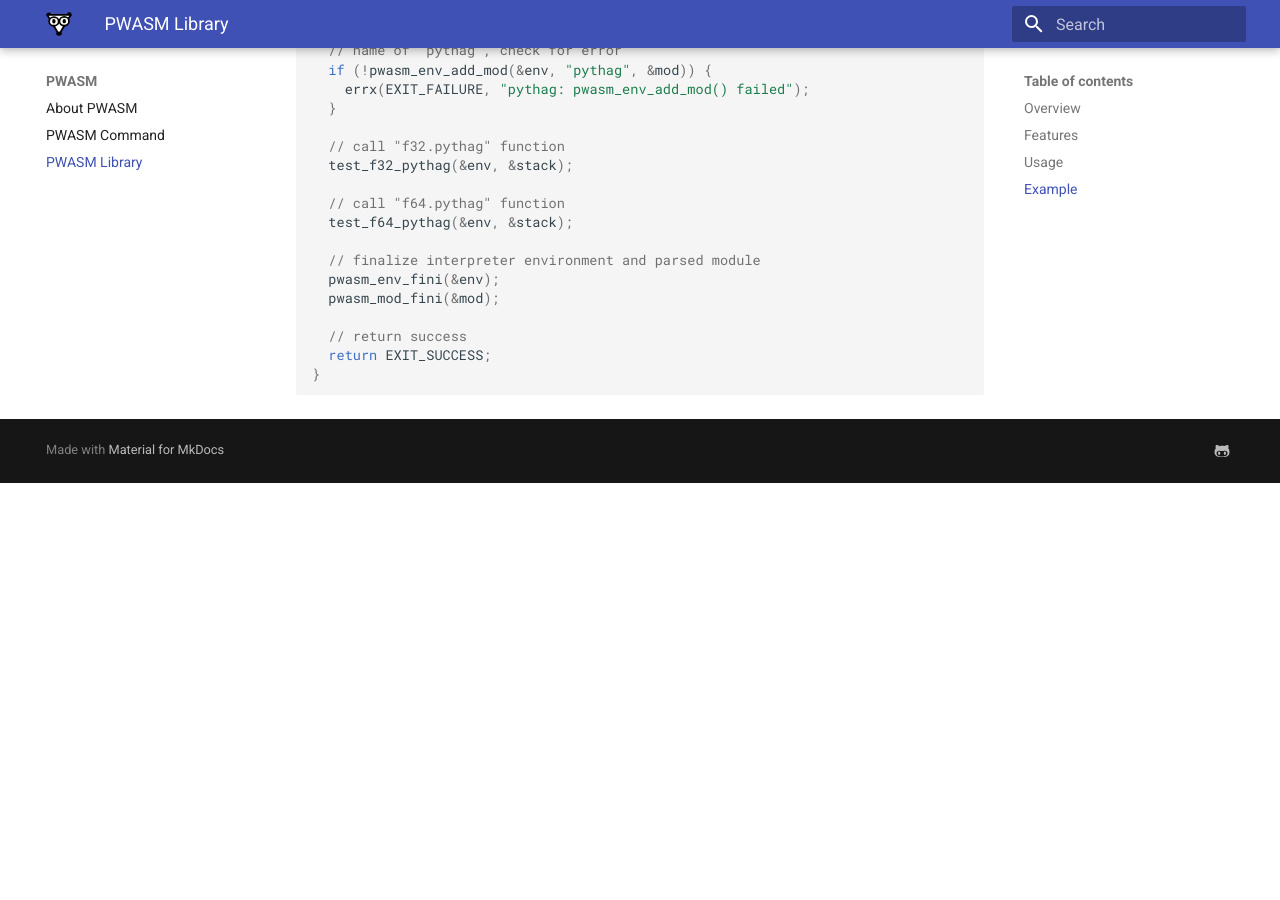
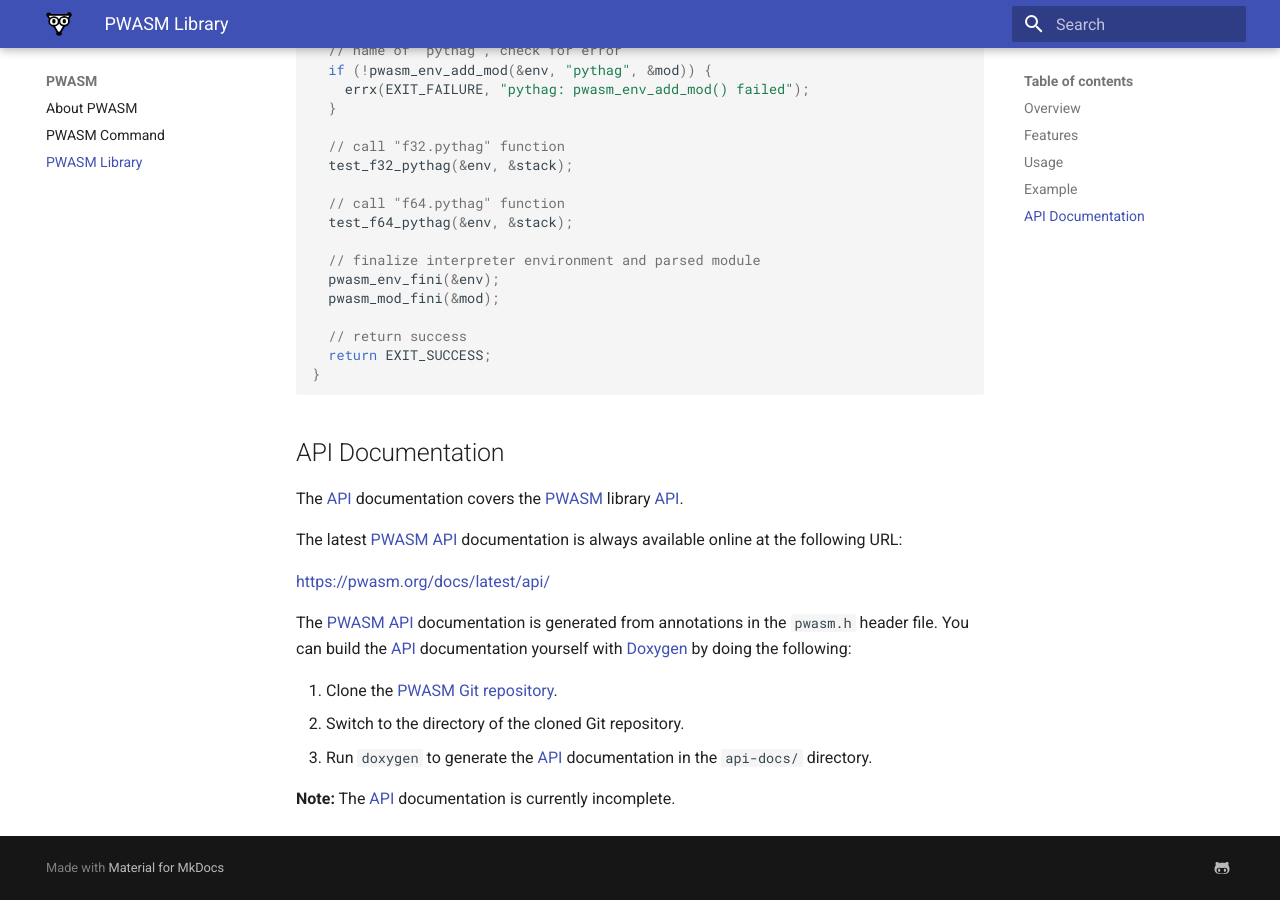
Before and after one commit to pablotron/pwasm, an MkDocs documentation site: the page built from docs/library.md, in a window 1280 px wide and 900 px high, scrolled down 4111 px. Built offline with MkDocs 1.6.1 and Material for MkDocs 9.7.7, drawn with Linux system fonts in a browser that asks for light colours; before the commit the page ends 4594 px from its top, so only the background shows below that.

Commit message:
README.md, docs/library.md: add note about api docs

````diff
--- a/docs/library.md
+++ b/docs/library.md
@@ -204,6 +204,26 @@
 }
 ```
 
+## API Documentation
+
+The [API][] documentation covers the [PWASM][] library [API][].
+
+The latest [PWASM][] [API][] documentation is always available online at
+the following URL:
+
+<https://pwasm.org/docs/latest/api/>
+
+The [PWASM][] [API][] documentation is generated from annotations in the
+`pwasm.h` header file.  You can build the [API][] documentation yourself
+with [Doxygen][] by doing the following:
+
+1. Clone the [PWASM Git repository][pwasm-git].
+2. Switch to the directory of the cloned Git repository.
+3. Run `doxygen` to generate the [API][] documentation in the
+   `api-docs/` directory.
+
+**Note:** The [API][] documentation is currently incomplete.
+
 [pwasm]: https://pwasm.org/
   "PWASM"
 [pwasm-git]: https://github.com/pablotron/pwasm
@@ -228,3 +248,7 @@
   "My GitHub page"
 [mit]: https://opensource.org/licenses/MIT
   "MIT license"
+[doxygen]: http://www.doxygen.nl/
+  "Doxygen API documentation generator"
+[api]: https://en.wikipedia.org/wiki/Application_programming_interface
+  "Application Programming Interface (API)"
````
Also changed, not shown: README.md (+10 -4 lines).
